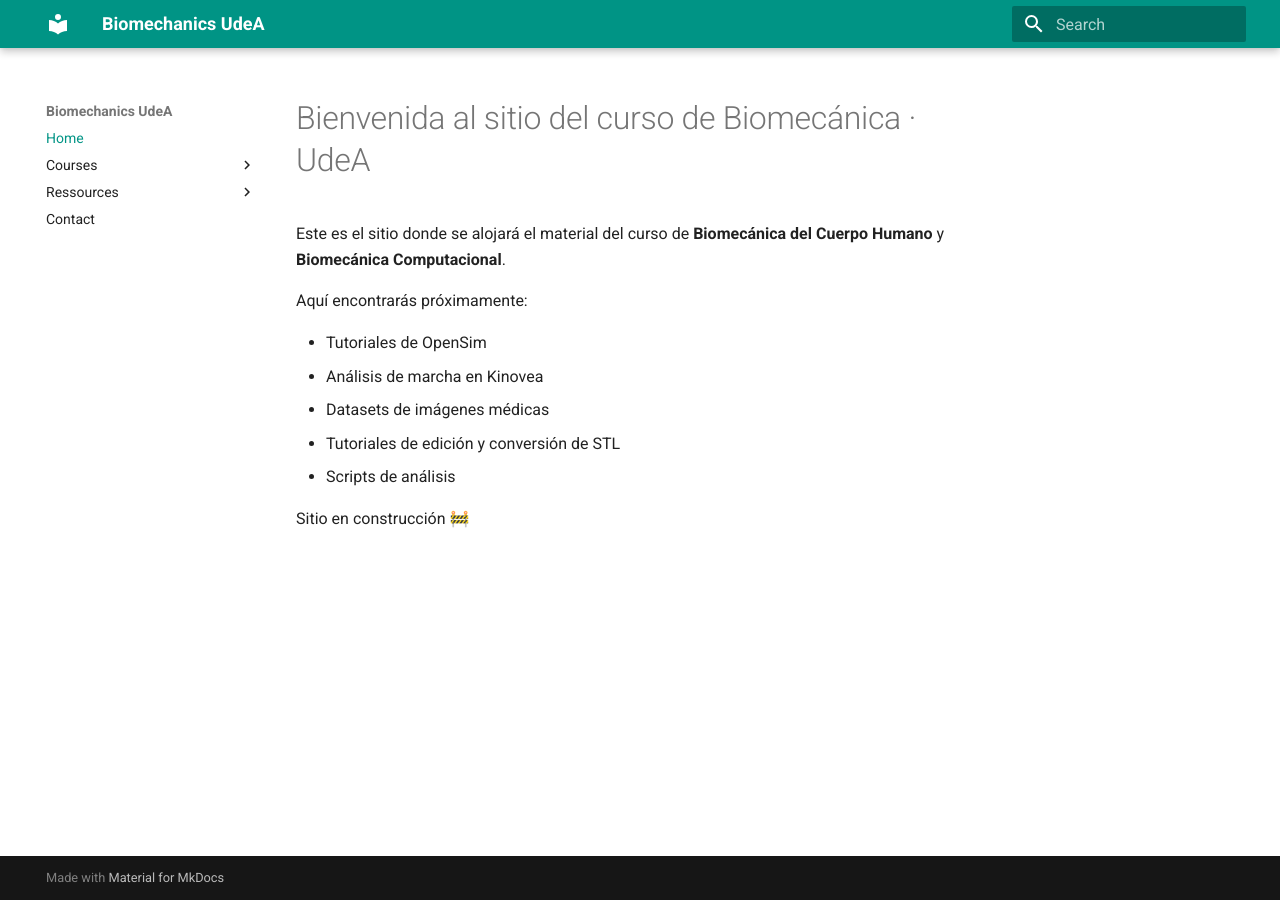
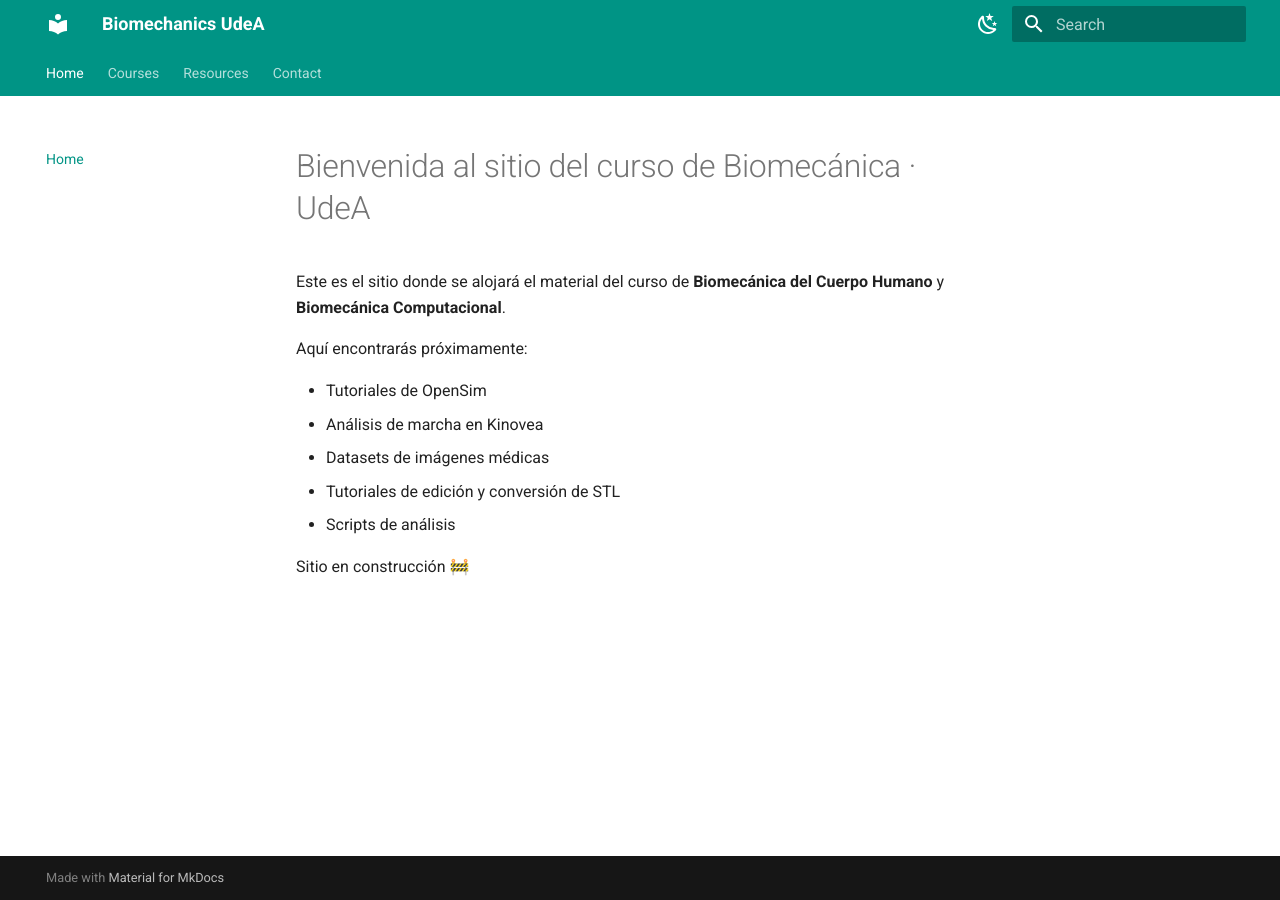
Before and after one commit to julianauribep-glitch/biomechanics-udea, an MkDocs documentation site: the page built from docs/index.md, in a window 1280 px wide. Built offline with MkDocs 1.6.1 and Material for MkDocs 9.7.7, drawn with Linux system fonts in a browser that asks for light colours.

Commit message:
Update mkdocs.yml for theme and navigation changes

```diff
--- a/mkdocs.yml
+++ b/mkdocs.yml
@@ -1,17 +1,36 @@
 site_name: Biomechanics UdeA
+
 theme:
   name: material
   language: en
   palette:
-    primary: teal
-    accent: deep orange
+    - scheme: default
+      primary: teal
+      accent: deep orange
+      toggle:
+        icon: material/weather-night
+        name: Switch to dark mode
+    - scheme: slate
+      primary: teal
+      accent: deep orange
+      toggle:
+        icon: material/weather-sunny
+        name: Switch to light mode
+  features:
+    - navigation.tabs
+    - navigation.sections
+    - navigation.top
+    - navigation.instant
+    - search.suggest
+    - search.highlight
+    - content.code.copy
 
 nav:
   - Home: index.md
   - Courses:
-      - Biomechanics: biomechanics.md
+      - Biomechanics of Human Movement: biomechanics.md
       - Computational biomechanics: computational biomechanics.md
-  - Ressources:
+  - Resources:
       - Datasets: datasets.md
   - Contact: contacto.md
 
@@ -23,3 +42,4 @@ markdown_extensions:
   - tables
   - footnotes
   - attr_list
+  - md_in_html
```
